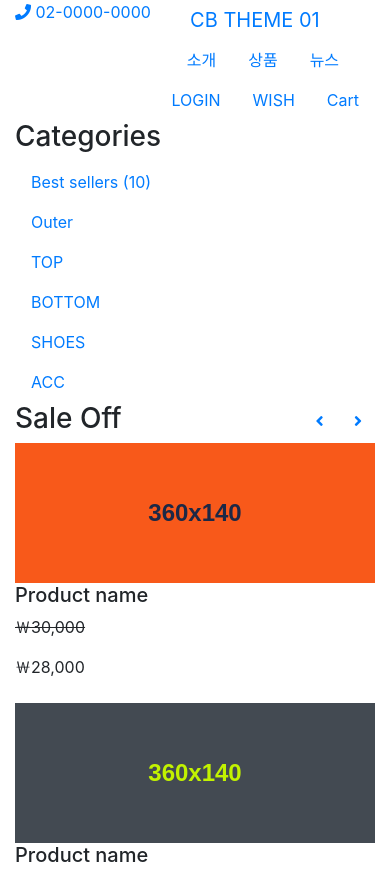
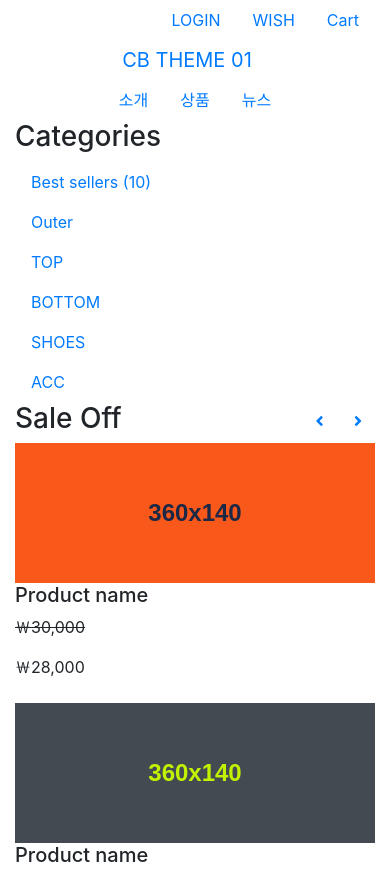
Before and after one commit to windtail16/codeblock, a plain HTML site: page sub/theme01/index.html in a window 390 px wide. Shown: the top 870 px of the page. Drawn offline with nearby package versions, Linux system fonts and the light colour scheme.

Commit message:
모바일 메뉴 수정

```diff
--- a/common/css/theme01.css
+++ b/common/css/theme01.css
@@ -1,5 +1,5 @@
 @charset "utf-8";
-
+/* MAIN */
 .top-wrap > div {
   display: inline-block;
 }
--- a/sub/theme01/index.html
+++ b/sub/theme01/index.html
@@ -16,8 +16,15 @@
     <!-- TOP//S -->
     <div class="container-fluid">
       <div class="top-wrap text-center clearfix">
-        <div class="float-left">
+        <div class="float-left d-none d-sm-block">
           <a href="#"><i class="fas fa-phone"></i> 02-0000-0000</a>
+        </div>
+        <div class="float-right">
+            <ul class="nav">
+              <li class="nav-item"><a href="#" class="nav-link">LOGIN</a></li>
+              <li class="nav-item"><a href="#" class="nav-link">WISH</a></li>
+              <li class="nav-item"><a href="#" class="nav-link">Cart</a></li>
+            </ul>
         </div>
         <div class="float-none logo">
           <a href="/" rel="home" class="navbar-brand">
@@ -29,13 +36,7 @@
             <li class="nav-item"><a href="#" class="nav-link">뉴스</a></li>
           </ul>
         </div>
-        <div class="float-right">
-            <ul class="nav">
-              <li class="nav-item"><a href="#" class="nav-link">LOGIN</a></li>
-              <li class="nav-item"><a href="#" class="nav-link">WISH</a></li>
-              <li class="nav-item"><a href="#" class="nav-link">Cart</a></li>
-            </ul>
-        </div>
+
       </div>
     </div>
     <!-- TOP//E -->
```
